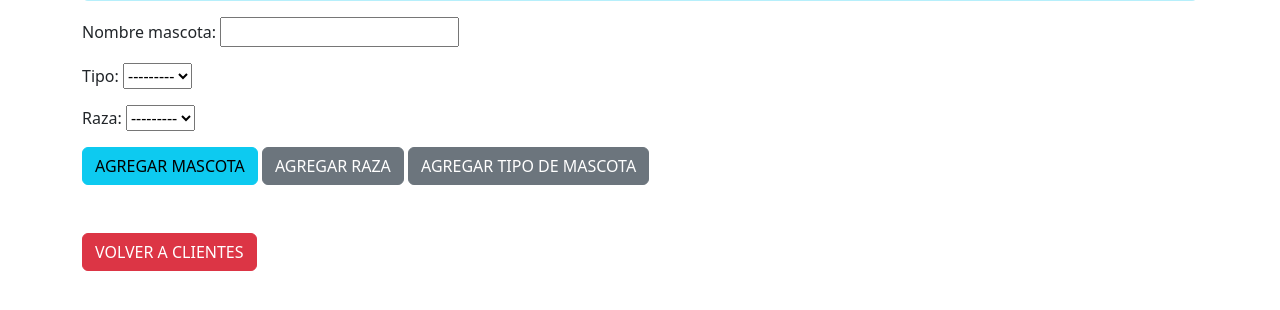
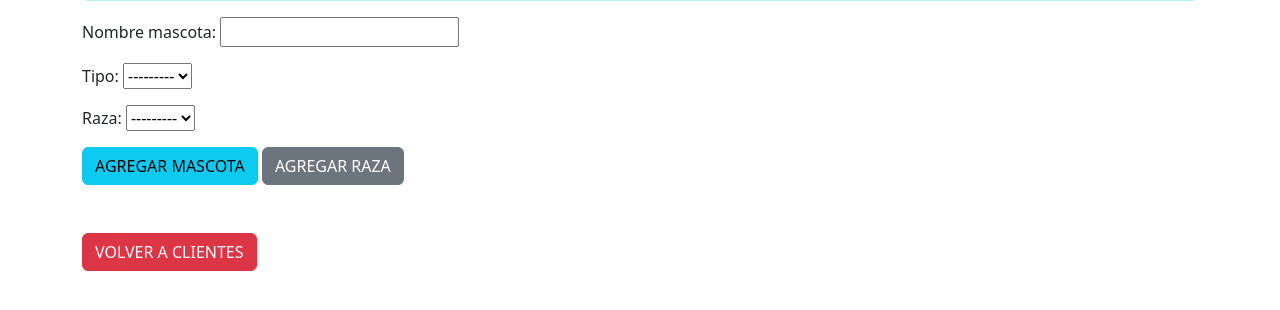
Before and after one commit to LeonardoChN/VETERINARIA_AZURE, a Django app: page /addmasc/ in a window 1280 px wide. Shown: the part 257-567 px from the top of the page. Run offline with Django 4.2, Linux system fonts and the light colour scheme; the visitor is signed in with stand-in values (Sample User, id 1); data that the repository does not hold is empty.

Commit message:
DEV: Arreglo de los templates

```diff
--- a/template/APPVET/agregarcitas.html
+++ b/template/APPVET/agregarcitas.html
@@ -7,7 +7,7 @@
         {{ form.as_p }}
         {% csrf_token %}
         <input type="submit" value="AGREGAR CITA" class="btn btn-info">
-        <a class="btn btn-secondary" href="../addatencion"> AGREGAR TIPOS DE ATENCION </a>
+        <!-- <a class="btn btn-secondary" href="../addatencion"> AGREGAR TIPOS DE ATENCION </a> -->
     </form>
     <br><br>
     <a class="btn btn-danger" href="../citas"> VOLVER A CITAS </a>
--- a/template/APPVET/agregarmasc.html
+++ b/template/APPVET/agregarmasc.html
@@ -10,7 +10,7 @@
       <input type="submit" value="AGREGAR MASCOTA" class="btn btn-info">
       <!-- ---------------  CREAR VISTAS PARA AGREGAR RAZA Y TIPO DE MASCOTA  ---------------- -->
       <a class="btn btn-secondary" href="../addraza"> AGREGAR RAZA </a>
-      <a class="btn btn-secondary" href="../addtipo"> AGREGAR TIPO DE MASCOTA </a>
+      <!-- <a class="btn btn-secondary" href="../addtipo"> AGREGAR TIPO DE MASCOTA </a> -->
     </form>
 <br><br>
 <a class="btn btn-danger" href="../clientes"> VOLVER A CLIENTES </a>
```
